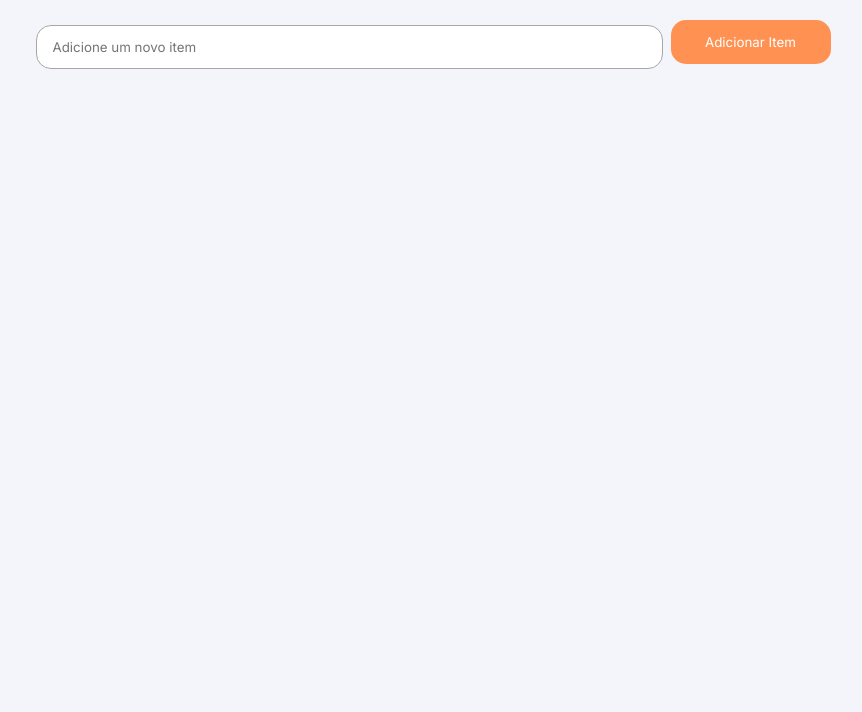
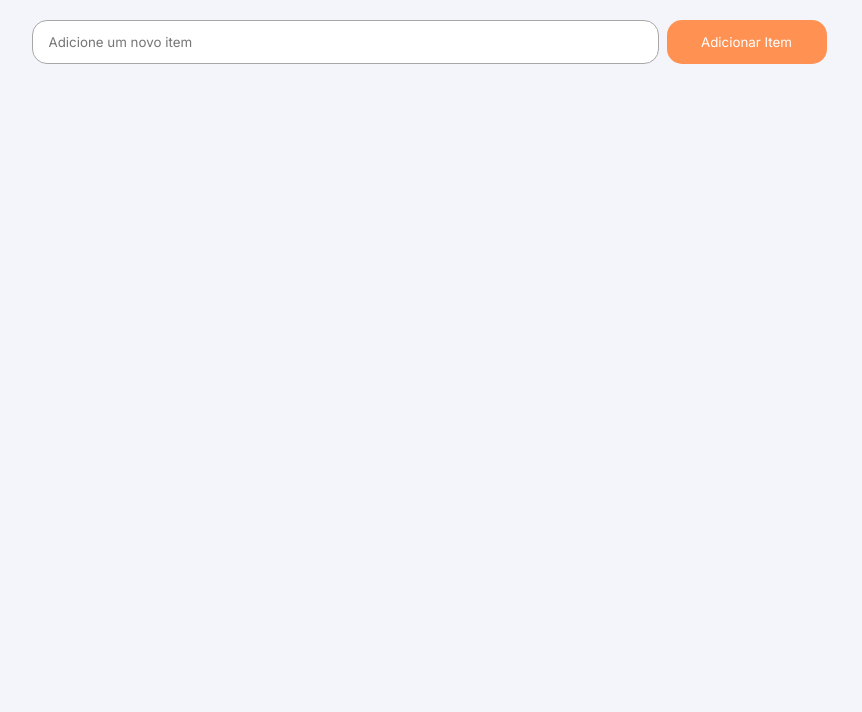
Before and after one commit to eric-ramalho/Lista-de-Compras, a plain HTML site: page index.html in a window 1280 px wide. Shown: the part 88-800 px from the top of the page, without its empty margins (207-1069 px from the left). Drawn offline with Linux system fonts and the light colour scheme.

Commit message:
Resolvido o alinhamento do formulario e do botao

```diff
--- a/style.css
+++ b/style.css
@@ -49,16 +49,12 @@ label {
 
 /* Configurando o form */
 #form {
+  width: 100%;
+  max-width: calc(39.1875rem + 160px + 1rem);
+  margin: 0 auto;
   display: flex;
-  flex-direction: row;
-  justify-content: center;
+  gap: 0.5rem;
 
-  gap: 0.5rem;
-  & #newItem {
-    margin-top: 0.3rem;
-    margin-bottom: 1rem;
-    align-items: center;
-  }
   & label {
     display: none;
   }
@@ -68,6 +64,7 @@ label {
     height: 2.75rem;
     border-radius: 0.9375rem;
     border: solid 0.0625rem #a7a7a7;
+    align-items: center;
   }
   & #btn {
     display: flex;
@@ -80,8 +77,9 @@ label {
     height: 44px;
     align-items: center;
   }
-  & #btn:hover {
-    background-color: #ffcccc;
+  & .shadow-pop-tr:hover {
+    animation: shadow-pop-tr 0.3s cubic-bezier(0.47, 0, 0.745, 0.715) both;
+    background-color: #3e3e3e;
     cursor: pointer;
   }
 }
@@ -114,10 +112,8 @@ label {
       cursor: pointer;
       background-color: rgb(255, 146, 83);
     }
-
     & .shadow-pop-tr:hover {
-      animation: shadow-pop-tr 0.3s cubic-bezier(0.47, 0, 0.745, 0.715) both;
-      background-color: #3e3e3e;
+      animation: none;
     }
   }
 }
```
